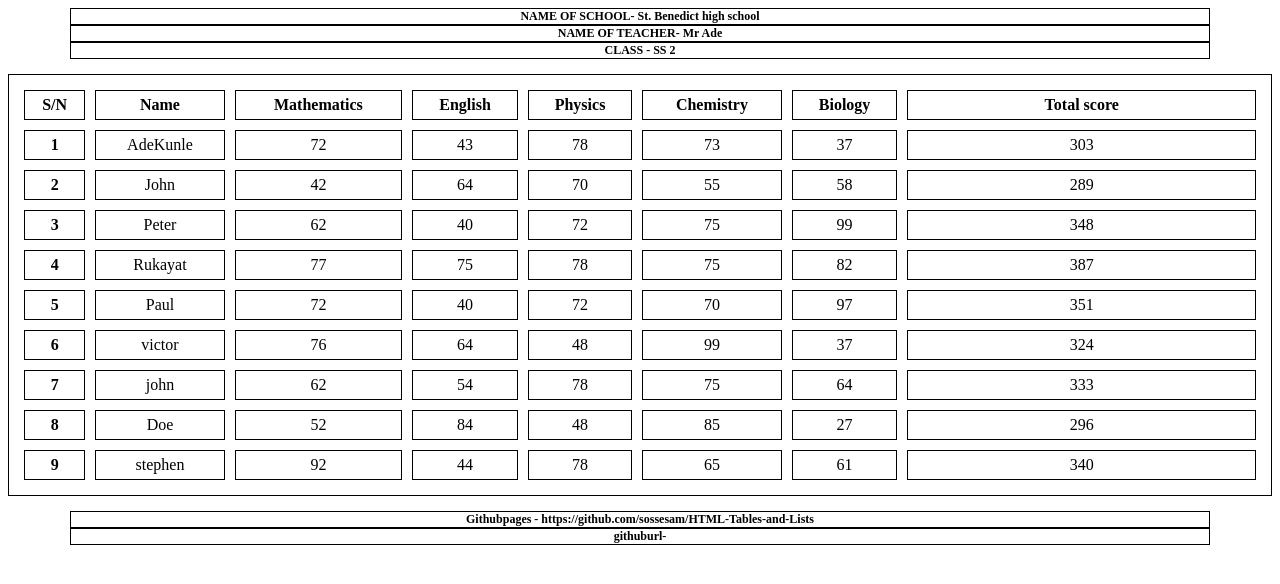
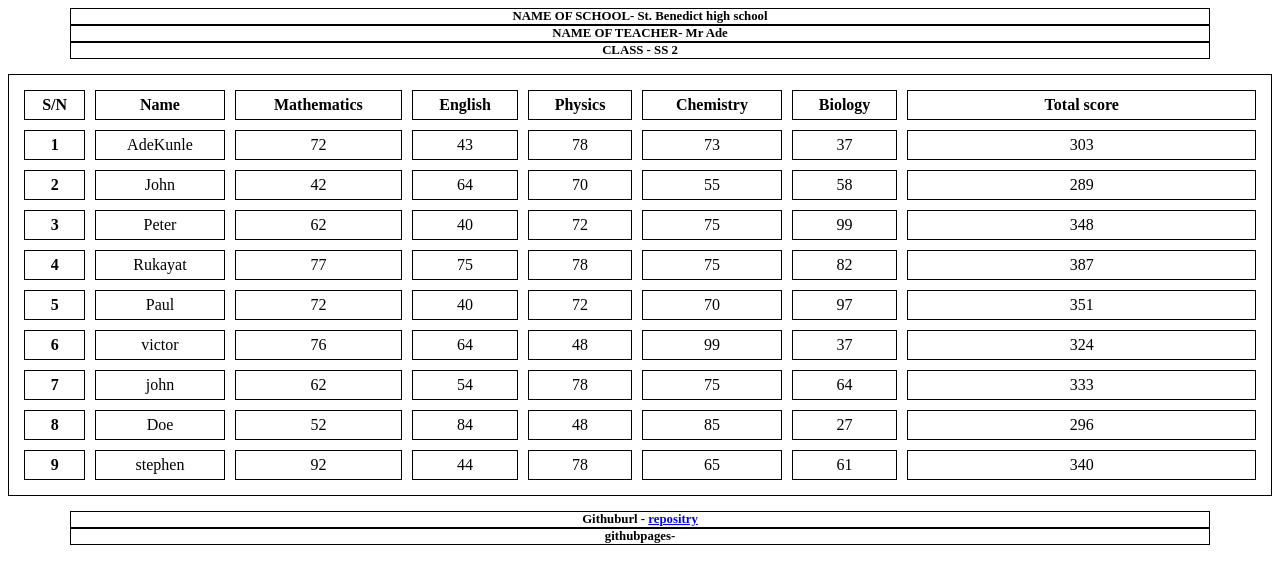
Before and after one commit to sossesam/HTML-Tables-and-Lists, a plain HTML site: page index.html in a window 1280 px wide. Drawn offline with Linux system fonts and the light colour scheme.

Commit message:
added git url

```diff
--- a/index.html
+++ b/index.html
@@ -127,7 +127,7 @@
 
             </tr>
         </table>
-        <h2>Githubpages - https://github.com/sossesam/HTML-Tables-and-Lists</h2><h2>githuburl- </h2>
+        <h2>Githuburl - <a href="https://github.com/sossesam/HTML-Tables-and-Lists">repositry</a></h2><h2>githubpages- <a href="https://sossesam.github.io/HTML-Tables-and-Lists/"></a></h2>
         </body>
         </html>
 </body>
--- a/style.css
+++ b/style.css
@@ -14,7 +14,7 @@ text-align: center;
 border: 1px  solid black;
 margin: auto;
 width: 90%;
-font-size: 12px;
+font-size: 1vw;
 }
 .Total_score{
 width:30%;
```
